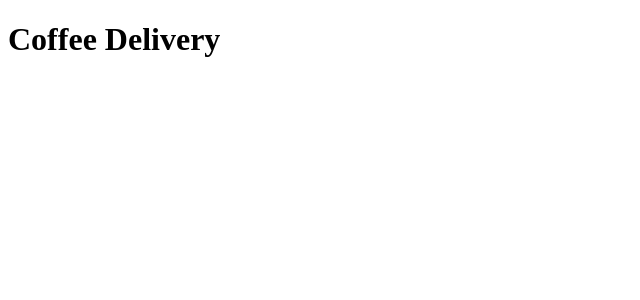
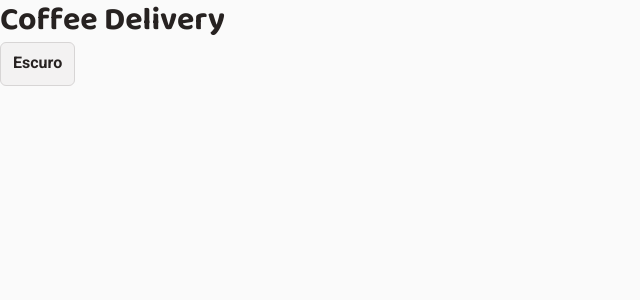
Before and after one commit to IsaqueCarlos28/Coffee-Delivery, a React (Vite) app: page / in a window 1280 px wide. Shown: the top 300 px of the page, without its empty margins (0-640 px from the left). Built offline with nearby package versions, Linux system fonts and the light colour scheme.

Commit message:
feat: adiciona ThemeProvider e ThemeToggle (T-07)

```diff
--- a/index.html
+++ b/index.html
@@ -1,10 +1,31 @@
 <!doctype html>
-<html lang="en">
+<html lang="pt-BR">
   <head>
     <meta charset="UTF-8" />
-    <link rel="icon" type="image/svg+xml" href="/vite.svg" />
     <meta name="viewport" content="width=device-width, initial-scale=1.0" />
-    <title>coffee-delivery</title>
+    <link rel="preconnect" href="https://fonts.googleapis.com" />
+    <link rel="preconnect" href="https://fonts.gstatic.com" crossorigin />
+    <link
+      href="https://fonts.googleapis.com/css2?family=Baloo+2:wght@700;800&family=Roboto:wght@400;700&display=swap"
+      rel="stylesheet"
+    />
+    <title>Coffee Delivery</title>
+    <script>
+      ;(() => {
+        try {
+          const stored = localStorage.getItem('coffee-delivery:theme')
+          const theme =
+            stored === 'light' || stored === 'dark'
+              ? stored
+              : window.matchMedia('(prefers-color-scheme: dark)').matches
+                ? 'dark'
+                : 'light'
+          document.documentElement.dataset.theme = theme
+        } catch {
+          document.documentElement.dataset.theme = 'light'
+        }
+      })()
+    </script>
   </head>
   <body>
     <div id="root"></div>
--- a/src/App.tsx
+++ b/src/App.tsx
@@ -1,3 +1,13 @@
+import { ThemeToggle } from './components/ThemeToggle'
+import { ThemeProvider } from './contexts/ThemeContext'
+
 export function App() {
-  return <h1>Coffee Delivery</h1>
+  return (
+    <ThemeProvider>
+      <main>
+        <h1>Coffee Delivery</h1>
+        <ThemeToggle />
+      </main>
+    </ThemeProvider>
+  )
 }
--- /dev/null
+++ b/src/components/ThemeToggle.tsx
@@ -0,0 +1,37 @@
+import styled from 'styled-components'
+import { useTheme } from '../hooks/useTheme'
+
+const ToggleButton = styled.button`
+  display: inline-flex;
+  align-items: center;
+  justify-content: center;
+  min-width: 2.75rem;
+  min-height: 2.75rem;
+  padding: 0.5rem 0.75rem;
+  border: 1px solid ${({ theme }) => theme.colors.border};
+  border-radius: 6px;
+  background: ${({ theme }) => theme.colors.surface};
+  color: ${({ theme }) => theme.colors.text};
+  font-weight: 700;
+
+  &:hover {
+    background: ${({ theme }) => theme.colors.surfaceAlt};
+  }
+`
+
+export function ThemeToggle() {
+  const { theme, toggleTheme } = useTheme()
+  const isDark = theme === 'dark'
+
+  return (
+    <ToggleButton
+      type="button"
+      onClick={toggleTheme}
+      aria-label={isDark ? 'Ativar tema claro' : 'Ativar tema escuro'}
+      aria-pressed={isDark}
+      title={isDark ? 'Ativar tema claro' : 'Ativar tema escuro'}
+    >
+      {isDark ? 'Claro' : 'Escuro'}
+    </ToggleButton>
+  )
+}
--- /dev/null
+++ b/src/contexts/ThemeContext.tsx
@@ -0,0 +1,91 @@
+import { createContext, useCallback, useEffect, useMemo, useState, type ReactNode } from 'react'
+import { ThemeProvider as StyledThemeProvider } from 'styled-components'
+import { STORAGE_KEYS } from '../constants'
+import { GlobalStyle } from '../styles/global'
+import { darkTheme, lightTheme, type ThemeMode } from '../styles/themes'
+
+interface ThemeContextValue {
+  theme: ThemeMode
+  toggleTheme: () => void
+}
+
+// eslint-disable-next-line react-refresh/only-export-components
+export const ThemeContext = createContext<ThemeContextValue | undefined>(undefined)
+
+function getSystemTheme(): ThemeMode {
+  if (typeof window === 'undefined') return 'light'
+  return window.matchMedia('(prefers-color-scheme: dark)').matches ? 'dark' : 'light'
+}
+
+function getInitialTheme(): ThemeMode {
+  if (typeof window === 'undefined') return 'light'
+
+  try {
+    const stored = window.localStorage.getItem(STORAGE_KEYS.theme)
+    if (stored === 'light' || stored === 'dark') return stored
+  } catch {
+    return getSystemTheme()
+  }
+
+  return getSystemTheme()
+}
+
+interface ThemeProviderProps {
+  children: ReactNode
+}
+
+export function ThemeProvider({ children }: ThemeProviderProps) {
+  const [theme, setTheme] = useState<ThemeMode>(getInitialTheme)
+  const [hasStoredPreference, setHasStoredPreference] = useState<boolean>(() => {
+    if (typeof window === 'undefined') return false
+    try {
+      const stored = window.localStorage.getItem(STORAGE_KEYS.theme)
+      return stored === 'light' || stored === 'dark'
+    } catch {
+      return false
+    }
+  })
+
+  useEffect(() => {
+    document.documentElement.dataset.theme = theme
+  }, [theme])
+
+  useEffect(() => {
+    if (!hasStoredPreference) return
+
+    try {
+      window.localStorage.setItem(STORAGE_KEYS.theme, theme)
+    } catch {
+      // Ignora falha de persistência e mantém tema apenas em memória.
+    }
+  }, [hasStoredPreference, theme])
+
+  useEffect(() => {
+    if (hasStoredPreference) return
+
+    const mediaQuery = window.matchMedia('(prefers-color-scheme: dark)')
+    const handleChange = (event: MediaQueryListEvent) => {
+      setTheme(event.matches ? 'dark' : 'light')
+    }
+
+    mediaQuery.addEventListener('change', handleChange)
+    return () => mediaQuery.removeEventListener('change', handleChange)
+  }, [hasStoredPreference])
+
+  const toggleTheme = useCallback(() => {
+    setHasStoredPreference(true)
+    setTheme((current) => (current === 'light' ? 'dark' : 'light'))
+  }, [])
+
+  const value = useMemo(() => ({ theme, toggleTheme }), [theme, toggleTheme])
+  const selectedTheme = theme === 'dark' ? darkTheme : lightTheme
+
+  return (
+    <ThemeContext.Provider value={value}>
+      <StyledThemeProvider theme={selectedTheme}>
+        <GlobalStyle />
+        {children}
+      </StyledThemeProvider>
+    </ThemeContext.Provider>
+  )
+}
--- /dev/null
+++ b/src/hooks/useTheme.ts
@@ -0,0 +1,12 @@
+import { useContext } from 'react'
+import { ThemeContext } from '../contexts/ThemeContext'
+
+export function useTheme() {
+  const context = useContext(ThemeContext)
+
+  if (!context) {
+    throw new Error('useTheme must be used within ThemeProvider')
+  }
+
+  return context
+}
```
Also changed, not shown: src/setupTests.ts (+15 -0 lines), 2 other files (tests, documents, lock files or other folders).
